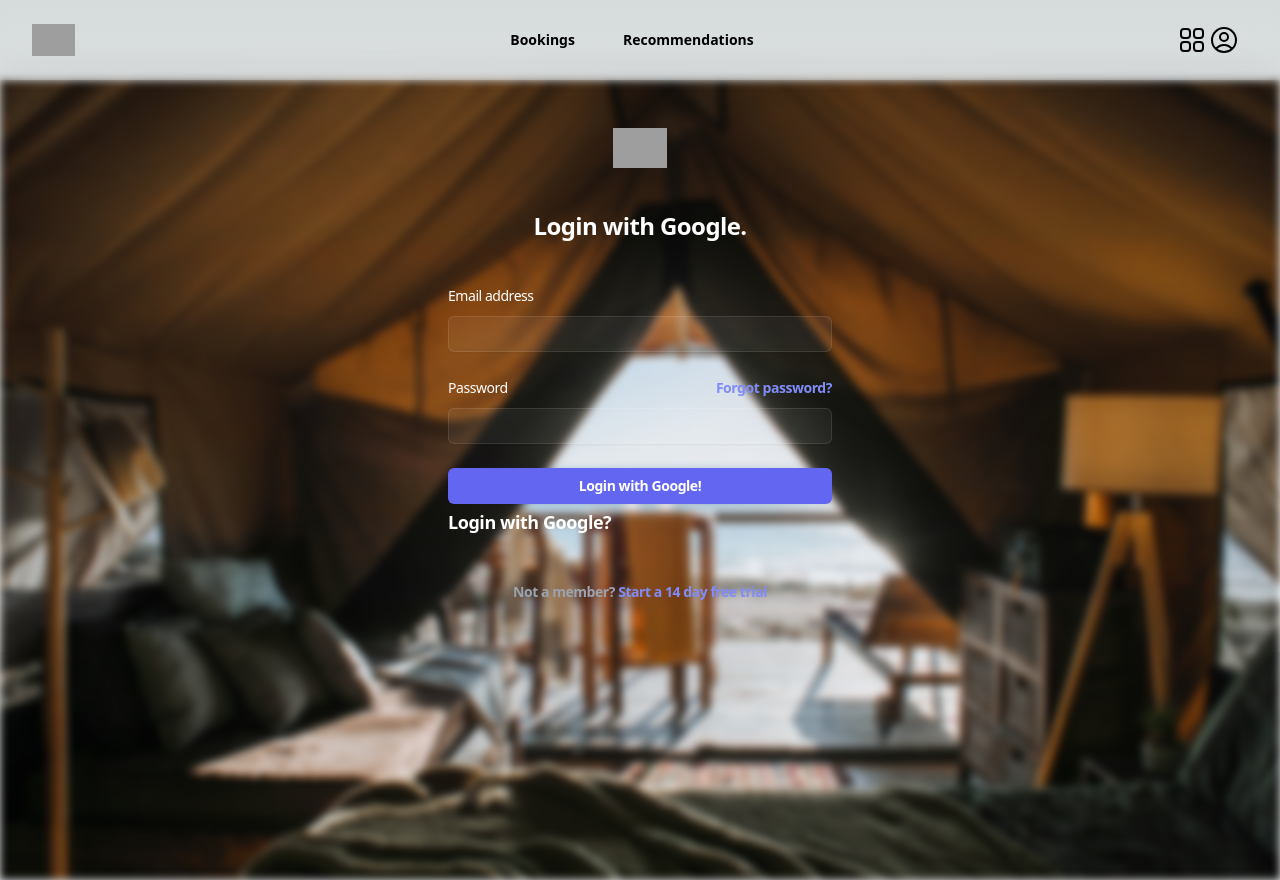
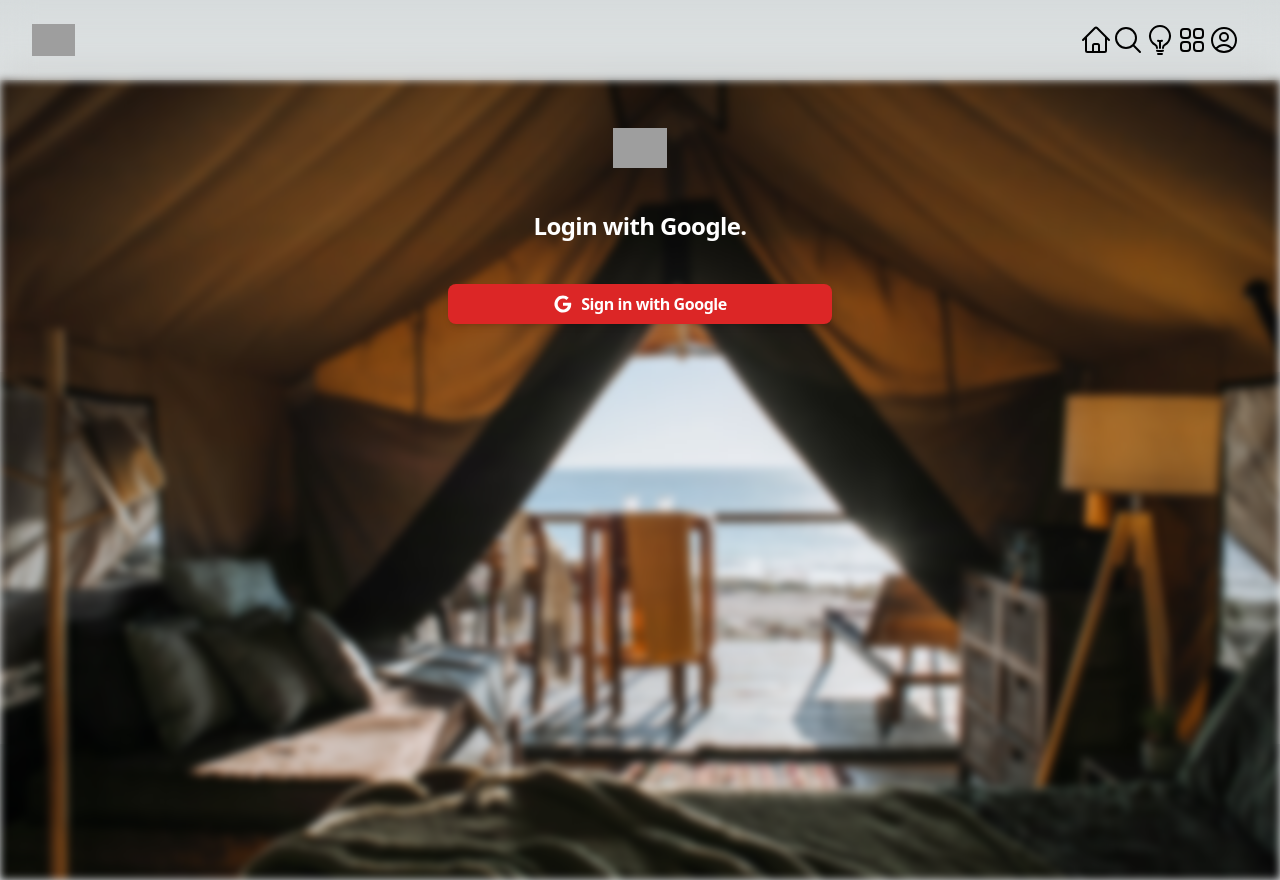
Before and after one commit to joe-lin-tech/getaway-guru, a Next.js app: page /auth in a window 1280 px wide. Built offline with nearby package versions, Linux system fonts and the light colour scheme; grey boxes are pictures that could not be loaded; what tw-elements would draw is missing.

Commit message:
Changed Nav bar

```diff
--- a/components/navigation.js
+++ b/components/navigation.js
@@ -4,10 +4,7 @@ import { useState } from 'react'
 import React from 'react'
 import Link from 'next/link'
 
-const navigation = [
-  { name: 'Bookings', href: '#' },
-  { name: 'Recommendations', href: '#' },
-]
+
 
 const Navigation = () => {
   const [mobileMenuOpen, setMobileMenuOpen] = useState(false)
@@ -35,13 +32,30 @@ const Navigation = () => {
           </button>
         </div>
         <div className="hidden lg:flex lg:gap-x-12">
-          {navigation.map((item) => (
-            <a key={item.name} href={item.href} className="text-sm font-semibold leading-6">
-              {item.name}
-            </a>
-          ))}
+
         </div>
         <div className="hidden lg:flex lg:flex-1 lg:justify-end px-2">
+
+          <Link href="/">
+            <svg xmlns="http://www.w3.org/2000/svg" fill="none" viewBox="0 0 24 24" strokeWidth={1.5} stroke="currentColor" className="w-8 h-8">
+              <path strokeLinecap="round" strokeLinejoin="round" d="M2.25 12l8.954-8.955c.44-.439 1.152-.439 1.591 0L21.75 12M4.5 9.75v10.125c0 .621.504 1.125 1.125 1.125H9.75v-4.875c0-.621.504-1.125 1.125-1.125h2.25c.621 0 1.125.504 1.125 1.125V21h4.125c.621 0 1.125-.504 1.125-1.125V9.75M8.25 21h8.25" />
+            </svg>
+          </Link>
+
+          <Link href="/marketplace">
+            <svg xmlns="http://www.w3.org/2000/svg" fill="none" viewBox="0 0 24 24" strokeWidth={1.5} stroke="currentColor" className="w-8 h-8">
+              <path strokeLinecap="round" strokeLinejoin="round" d="M21 21l-5.197-5.197m0 0A7.5 7.5 0 105.196 5.196a7.5 7.5 0 0010.607 10.607z" />
+            </svg>
+
+          </Link>
+
+          <Link href="/recommendations">
+            <svg xmlns="http://www.w3.org/2000/svg" fill="none" viewBox="0 0 24 24" strokeWidth={1.5} stroke="currentColor" className="w-8 h-8">
+              <path strokeLinecap="round" strokeLinejoin="round" d="M12 18v-5.25m0 0a6.01 6.01 0 001.5-.189m-1.5.189a6.01 6.01 0 01-1.5-.189m3.75 7.478a12.06 12.06 0 01-4.5 0m3.75 2.383a14.406 14.406 0 01-3 0M14.25 18v-.192c0-.983.658-1.823 1.508-2.316a7.5 7.5 0 10-7.517 0c.85.493 1.509 1.333 1.509 2.316V18" />
+            </svg>
+
+          </Link>
+
           <Link href="/dashboard">
             <svg xmlns="http://www.w3.org/2000/svg" fill="none" viewBox="0 0 24 24" strokeWidth={1.5} stroke="currentColor" className="w-8 h-8">
               <path strokeLinecap="round" strokeLinejoin="round" d="M3.75 6A2.25 2.25 0 016 3.75h2.25A2.25 2.25 0 0110.5 6v2.25a2.25 2.25 0 01-2.25 2.25H6a2.25 2.25 0 01-2.25-2.25V6zM3.75 15.75A2.25 2.25 0 016 13.5h2.25a2.25 2.25 0 012.25 2.25V18a2.25 2.25 0 01-2.25 2.25H6A2.25 2.25 0 013.75 18v-2.25zM13.5 6a2.25 2.25 0 012.25-2.25H18A2.25 2.25 0 0120.25 6v2.25A2.25 2.25 0 0118 10.5h-2.25a2.25 2.25 0 01-2.25-2.25V6zM13.5 15.75a2.25 2.25 0 012.25-2.25H18a2.25 2.25 0 012.25 2.25V18A2.25 2.25 0 0118 20.25h-2.25A2.25 2.25 0 0113.5 18v-2.25z" />
@@ -54,10 +68,6 @@ const Navigation = () => {
             <path strokeLinecap="round" strokeLinejoin="round" d="M17.982 18.725A7.488 7.488 0 0012 15.75a7.488 7.488 0 00-5.982 2.975m11.963 0a9 9 0 10-11.963 0m11.963 0A8.966 8.966 0 0112 21a8.966 8.966 0 01-5.982-2.275M15 9.75a3 3 0 11-6 0 3 3 0 016 0z" />
           </svg>
           </Link>
-
-
-
-
 
         </div>
       </nav>
@@ -85,15 +95,7 @@ const Navigation = () => {
           <div className="mt-6 flow-root">
             <div className="-my-6 divide-y divide-gray-500/10">
               <div className="space-y-2 py-6">
-                {navigation.map((item) => (
-                  <a
-                    key={item.name}
-                    href={item.href}
-                    className="-mx-3 block rounded-lg px-3 py-2 text-base font-semibold leading-7 hover:bg-gray-50"
-                  >
-                    {item.name}
-                  </a>
-                ))}
+
               </div>
               <div className="py-6">
                 <a
--- a/pages/auth.js
+++ b/pages/auth.js
@@ -32,66 +32,18 @@ const Auth = () => {
         </div>
 
         <div className="mt-10 sm:mx-auto sm:w-full sm:max-w-sm text-lg font-bold leading-9 tracking-tight text-white">
-          <form className="space-y-6" action="#" method="POST" onSubmit = {handleClick}>
-            <div>
-              <label htmlFor="email" className="block text-sm font-medium leading-6 text-white">
-                Email address
-              </label>
-              <div className="mt-2">
-                <input
-                  id="email"
-                  name="email"
-                  type="email"
-                  autoComplete="email"
-                  className="block w-full rounded-md border-0 bg-white/5 py-1.5 text-white shadow-sm ring-1 ring-inset ring-white/10 focus:ring-2 focus:ring-inset focus:ring-indigo-500 sm:text-sm sm:leading-6"
-                />
-              </div>
-            </div>
+          <form className="space-y-6" action="#" method="POST">
+            <button onClick = {handleClick} type="button" className="py-2 px-4 max-w-md flex justify-center items-center bg-red-600 hover:bg-red-700 focus:ring-red-500 focus:ring-offset-red-200 text-white w-full transition ease-in duration-200 text-center text-base font-semibold shadow-md focus:outline-none focus:ring-2 focus:ring-offset-2 rounded-lg">
+              <svg width="20" height="20" fill="currentColor" class="mr-2" viewBox="0 0 1792 1792" xmlns="http://www.w3.org/2000/svg">
+                <path d="M896 786h725q12 67 12 128 0 217-91 387.5t-259.5 266.5-386.5 96q-157 0-299-60.5t-245-163.5-163.5-245-60.5-299 60.5-299 163.5-245 245-163.5 299-60.5q300 0 515 201l-209 201q-123-119-306-119-129 0-238.5 65t-173.5 176.5-64 243.5 64 243.5 173.5 176.5 238.5 65q87 0 160-24t120-60 82-82 51.5-87 22.5-78h-436v-264z"></path>
+              </svg>
+              Sign in with Google
+            </button>
 
-            <div>
-              <div className="flex items-center justify-between">
-                <label htmlFor="password" className="block text-sm font-medium leading-6 text-white">
-                  Password
-                </label>
-                <div className="text-sm">
-                  <a href="#" className="font-semibold text-indigo-400 hover:text-indigo-300">
-                    Forgot password?
-                  </a>
-                </div>
-              </div>
-              <div className="mt-2">
-                <input
-                  id="password"
-                  name="password"
-                  type="password"
-                  autoComplete="current-password"
-                  className="block w-full rounded-md border-0 bg-white/5 py-1.5 text-white shadow-sm ring-1 ring-inset ring-white/10 focus:ring-2 focus:ring-inset focus:ring-indigo-500 sm:text-sm sm:leading-6"
-                />
-              </div>
-            </div>
 
-            <div>
-              <button
-                type="submit"
-                className="flex w-full justify-center rounded-md bg-indigo-500 px-3 py-1.5 text-sm font-semibold leading-6 text-white shadow-sm hover:bg-indigo-400 focus-visible:outline focus-visible:outline-2 focus-visible:outline-offset-2 focus-visible:outline-indigo-500"
-              >
-                Login with Google!
-              </button>
-              <button
-                type='button'
-                // className={classes.toggle}
-              >
-                Login with Google?
-              </button>
-            </div>
           </form>
 
-          <p className="mt-10 text-center text-sm text-gray-400">
-            Not a member?{' '}
-            <a href="#" className="font-semibold leading-6 text-indigo-400 hover:text-indigo-300">
-              Start a 14 day free trial
-            </a>
-          </p>
+
         </div>
       </div>
     </>
--- a/pages/dashboard.js
+++ b/pages/dashboard.js
@@ -1,6 +1,7 @@
 import Link from 'next/link'
 import { useSession, getSession } from "next-auth/react"
 import { redirect } from 'next/navigation';
+
 
 const Dashboard = () => {
   const { data: session, status } = useSession()
--- a/pages/index.js
+++ b/pages/index.js
@@ -1,7 +1,7 @@
 import Image from 'next/image'
 import { Inter } from 'next/font/google'
 import Hero from '@/components/Hero'
-import Navigation from '@/components/Navigation'
+import Navigation from '@/components/navigation'
 import About from '@/components/About'
 
 
--- a/pages/marketplace.js
+++ b/pages/marketplace.js
@@ -27,9 +27,11 @@ const Marketplace = () => {
         <div className="pl-4 pr-4">
             <MarketplaceGrid />
         </div>
+
         <div>
             <Modal />
         </div>
+
     </div>
   )
 }
```
